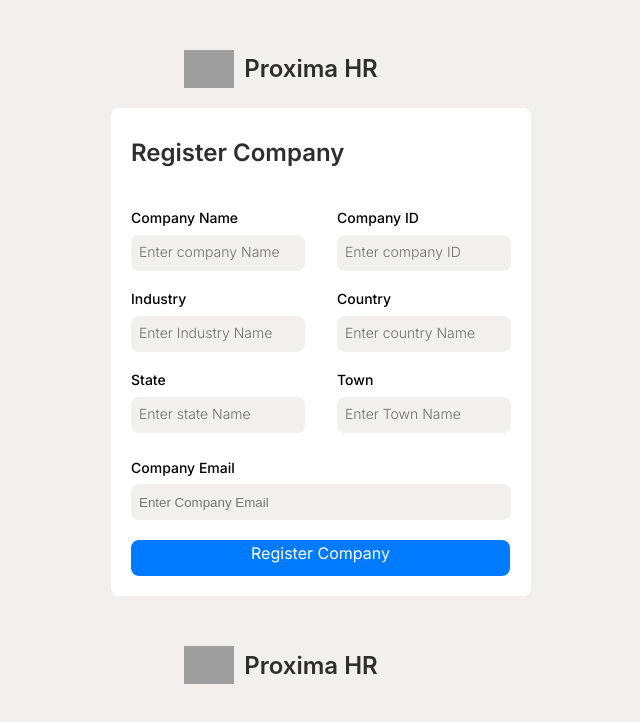
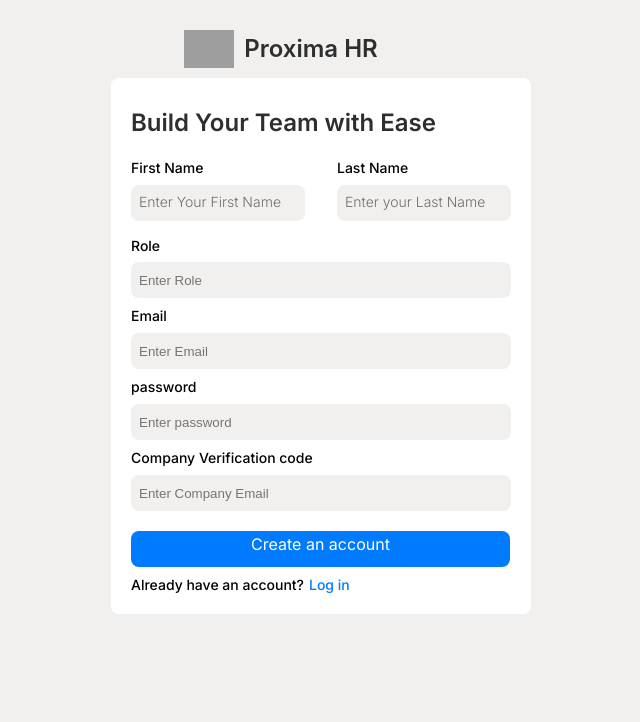
Before and after one commit to ajumobiisaac96/hrmProject, a React (Create React App) app: page /register in a window 1280 px wide. Shown: the top 722 px of the page, without its empty margins (359-999 px from the left). Built offline with nearby package versions, Linux system fonts and the light colour scheme; grey boxes are pictures that could not be loaded; a web font is replaced by a local one.

Commit message:
new commit

```diff
--- a/package.json
+++ b/package.json
@@ -8,6 +8,7 @@
     "@testing-library/user-event": "^13.5.0",
     "react": "^18.3.1",
     "react-dom": "^18.3.1",
+    "react-router-dom": "^6.27.0",
     "react-scripts": "5.0.1",
     "web-vitals": "^2.1.4"
   },
--- a/src/App.js
+++ b/src/App.js
@@ -1,14 +1,18 @@
-
-import './auth/custom.css'
-import Register from './auth/CompanyRegister.jsx'
+import './auth/custom.css';
+import { BrowserRouter as Router, Routes, Route } from 'react-router-dom';
 import HRregister from './auth/HRregister.jsx';
+import HRsignup from './auth/HRsignup.jsx';
 
 function App() {
   return (
-    <div className="App">
-      <Register/>
-      <HRregister/>
-    </div>
+    <Router>
+      <div className="App">
+        <Routes>
+          <Route path="/register" element={<HRregister />} />
+          <Route path="/signup" element={<HRsignup />} />
+        </Routes>
+      </div>
+    </Router>
   );
 }
 
--- a/src/auth/HRregister.jsx
+++ b/src/auth/HRregister.jsx
@@ -10,6 +10,44 @@
             <h1>Proxima HR</h1>
         </div>
 
+        <div className="container">
+        <div className="text">Build Your Team with Ease </div>
+        <div className="inputs">
+          <div className="input-1">
+          <div className="left-input">
+                <label htmlFor="text">First Name</label>
+                <input type="text" placeholder='Enter Your First Name'/>
+            </div>
+            <div className="right-input">
+                <label htmlFor="text">Last Name</label>
+                <input type="text" placeholder='Enter your Last Name'/>
+            </div>
+          </div>
+          <div className="input-2">
+            <label htmlFor="text">Role</label>
+            <input type="text" placeholder='Enter Role' />
+          </div>
+
+          <div className="input-2">
+            <label htmlFor="text">Email</label>
+            <input type="email" placeholder='Enter Email' />
+          </div>
+
+          <div className="input-2">
+            <label htmlFor="text">password</label>
+            <input type="password" placeholder='Enter password' />
+          </div>
+
+          <div className="input-2">
+            <label htmlFor="text">Company Verification code</label>
+            <input type="text" placeholder='Enter Company Email' />
+          </div>
+        </div>
+        <div className="button">Create an account</div>
+        <div className="login">
+          <h1>Already have an account?<span>Log in</span></h1>
+          </div>
+      </div>
     </div>
   )
 }
--- /dev/null
+++ b/src/auth/HRsignup.jsx
@@ -0,0 +1,37 @@
+import React from 'react'
+import '../auth/custom.css'
+import hrmLogo from '../assets/hrm logo.JPG'
+import { Link } from 'react-router-dom';
+
+const HRsignup = () => {
+  return (
+    <div>
+        <div className="logo">
+            <img src={hrmLogo} alt=""/>
+            <h1>Proxima HR</h1>
+        </div>
+
+        <div className="container">
+        <div className="text">Login to Your Dashboard </div>
+        <div className="inputs">
+          </div>
+          <div className="input-2">
+            <label htmlFor="text">Email</label>
+            <input type="email" placeholder='Enter Email' />
+          </div>
+
+          <div className="input-2">
+            <label htmlFor="text">password</label>
+            <input type="password" placeholder='Enter password' />
+          </div>
+        <div className="button">Login</div>
+        <div className="login">
+          <h1>Don't have an account?<Link to="/signup"><span>Signup</span></Link></h1>
+          </div>
+        </div>
+
+      </div>
+  )
+}
+
+export default HRsignup
--- a/src/auth/custom.css
+++ b/src/auth/custom.css
@@ -8,8 +8,8 @@
     display: flex;
     justify-content: center;
     align-items: center;
-    margin-top: 50px;
-    margin-bottom: 20px;
+    margin-top: 30px;
+    margin-bottom: 10px;
   }
 
   .logo img {
@@ -42,7 +42,7 @@
     line-height: 29.05px;
     text-align: left;
     color: #2E2E2E;
-    margin-bottom: 40px;
+    margin-bottom: 20px;
     margin-top: 30px;
     margin-left: 20px;
   }
@@ -50,7 +50,7 @@
   .input-1{
     display: flex;
     justify-content: space-between;
-    margin-bottom: 20px;
+    margin-bottom: 10px;
     padding-left: 20px;
     padding-right: 20px;
   }
@@ -142,7 +142,7 @@
     text-align: center;
     color:#FFFFFF;
     margin-top: 20px;
-    margin-bottom: 20px;
+    margin-bottom: 10px;
     margin-left: 20px;
     margin-right: 20px;
     cursor: pointer;
@@ -156,3 +156,26 @@
     color: #007BFF;
     border: 1px solid #007BFF;
   }
+
+  .login{
+    display: flex;
+    align-items: center;
+    justify-items: center;
+    margin-bottom: 20px;
+  }
+
+  .login h1{
+    font-family: Inter;
+    font-size: 14px;
+    font-weight: 500;
+    line-height: 16.94px;
+    margin-left: 20px;
+    margin-right: 140px;
+  }
+
+  .login span{
+    color: #007BFF;
+    font-weight: 500;
+    margin-left: 5px;
+    cursor: pointer;
+  }
```
Also changed, not shown: 1 other file (tests, documents, lock files or other folders).
